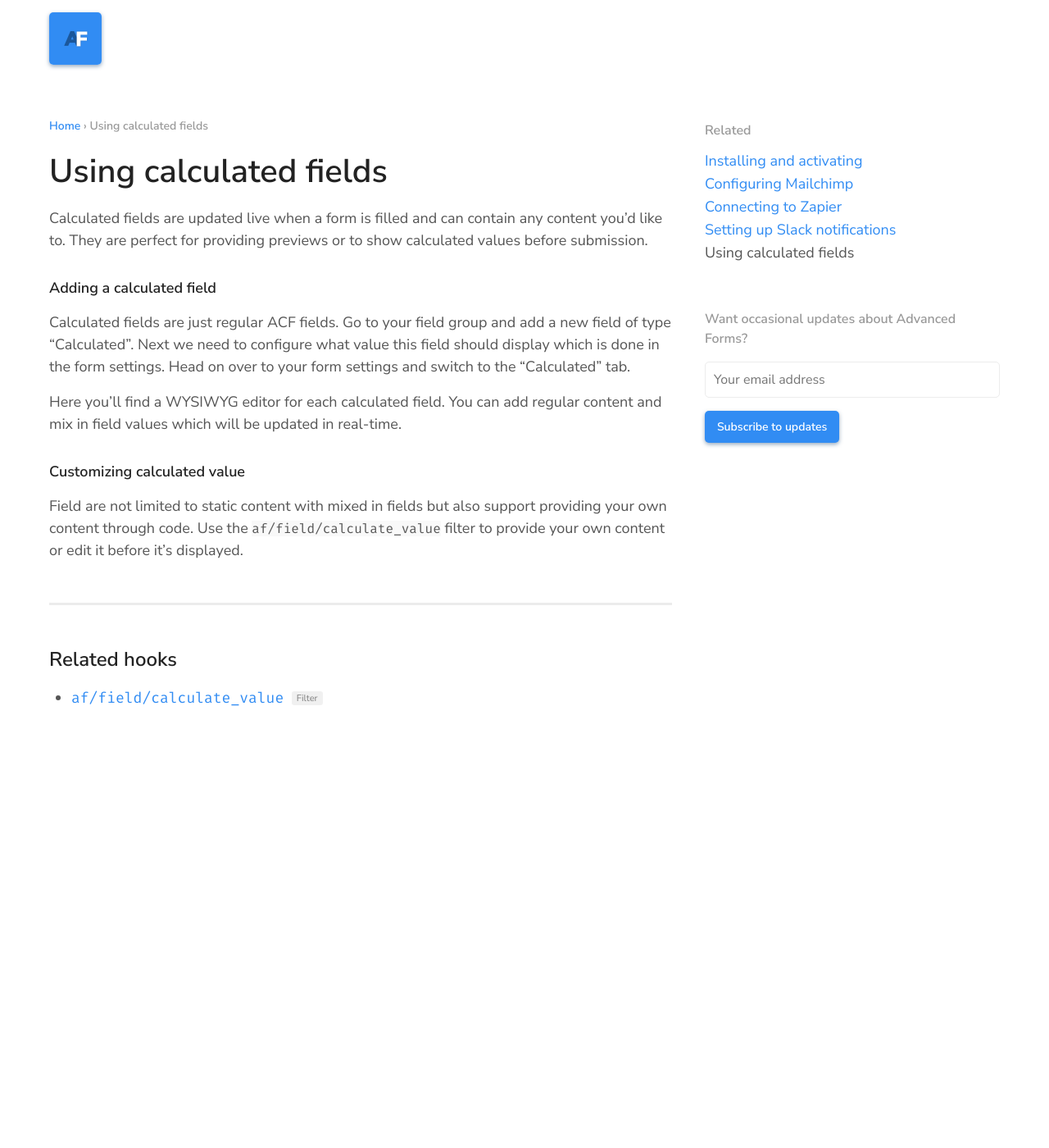
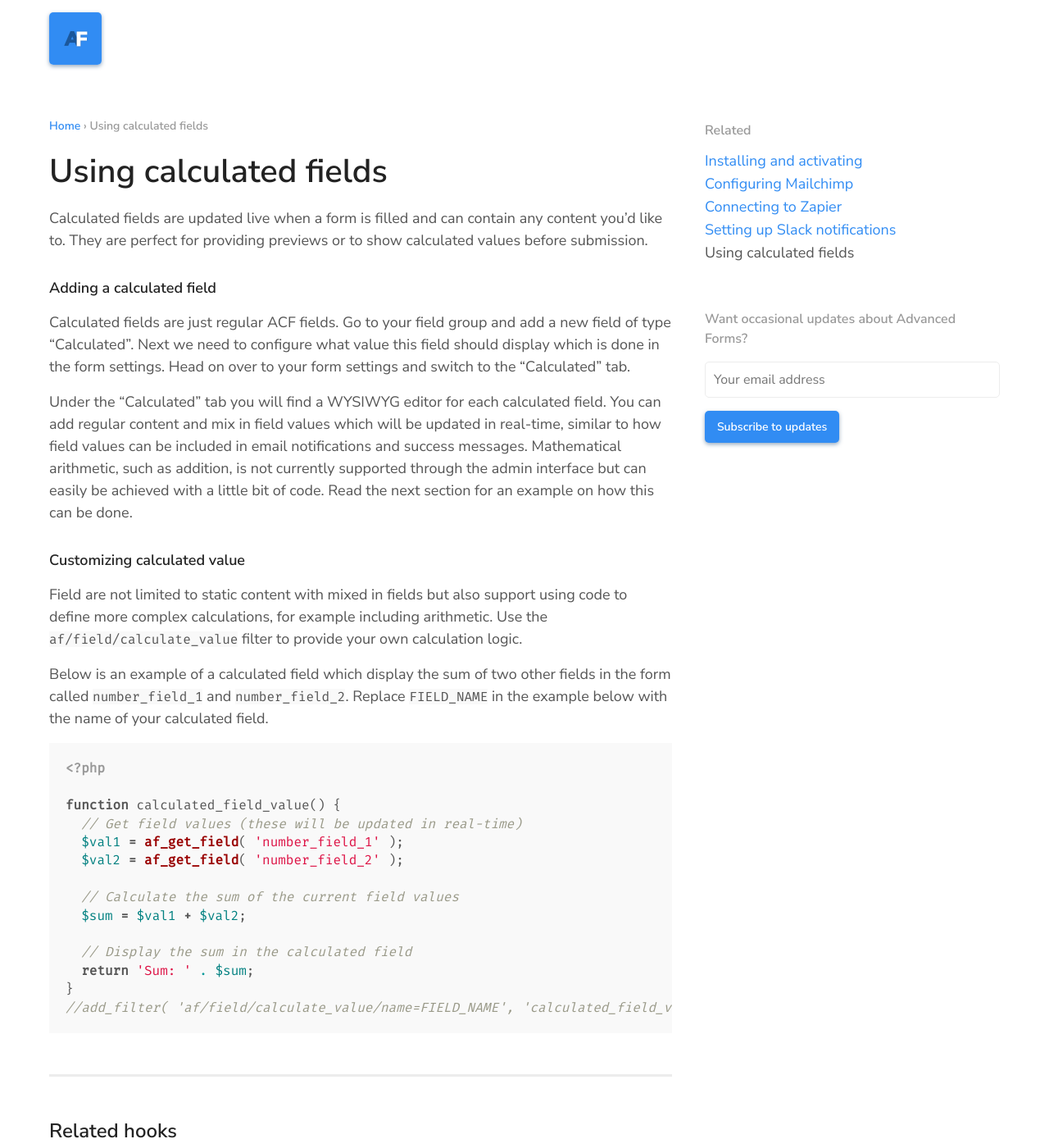
Before and after one commit to advancedforms/advancedforms.github.io, a Jekyll site: the page built from _posts/2019-01-04-using-calculated-fields.markdown, in a window 1280 px wide and 1400 px high. Shown: the whole window at 82% size. Built offline with Jekyll 4.4.1, drawn with Linux system fonts in a browser that asks for light colours; comment, search, counter and statistics services are not loaded.

Commit message:
Extended calculated fields guide with code example

```diff
--- a/_posts/2019-01-04-using-calculated-fields.markdown
+++ b/_posts/2019-01-04-using-calculated-fields.markdown
@@ -12,8 +12,28 @@ Calculated fields are updated live when a form is filled and can contain any con
 
 Calculated fields are just regular ACF fields. Go to your field group and add a new field of type "Calculated". Next we need to configure what value this field should display which is done in the form settings. Head on over to your form settings and switch to the "Calculated" tab.
 
-Here you'll find a WYSIWYG editor for each calculated field. You can add regular content and mix in field values which will be updated in real-time.
+Under the "Calculated" tab you will find a WYSIWYG editor for each calculated field. You can add regular content and mix in field values which will be updated in real-time, similar to how field values can be included in email notifications and success messages. Mathematical arithmetic, such as addition, is not currently supported through the admin interface but can easily be achieved with a little bit of code. Read the next section for an example on how this can be done.
 
 ## Customizing calculated value
 
-Field are not limited to static content with mixed in fields but also support providing your own content through code. Use the `af/field/calculate_value` filter to provide your own content or edit it before it's displayed.
+Field are not limited to static content with mixed in fields but also support using code to define more complex calculations, for example including arithmetic. Use the `af/field/calculate_value` filter to provide your own calculation logic.
+
+Below is an example of a calculated field which display the sum of two other fields in the form called `number_field_1` and `number_field_2`. Replace `FIELD_NAME` in the example below with the name of your calculated field.
+
+{% highlight php startinline %}
+<?php
+
+function calculated_field_value() {
+  // Get field values (these will be updated in real-time)
+  $val1 = af_get_field( 'number_field_1' );
+  $val2 = af_get_field( 'number_field_2' );
+
+  // Calculate the sum of the current field values
+  $sum = $val1 + $val2;
+
+  // Display the sum in the calculated field
+  return 'Sum: ' . $sum;
+}
+//add_filter( 'af/field/calculate_value/name=FIELD_NAME', 'calculated_field_value', 10, 0 );
+
+{% endhighlight %}
```
